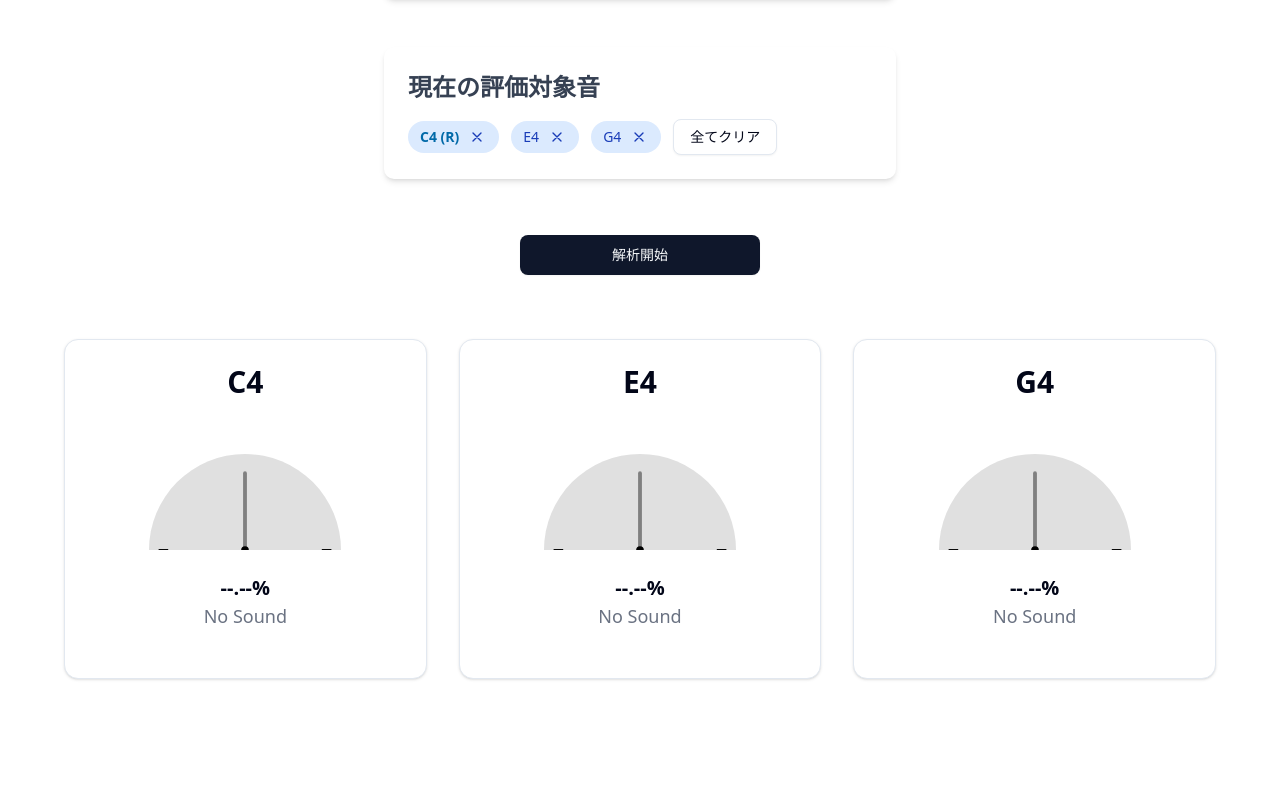
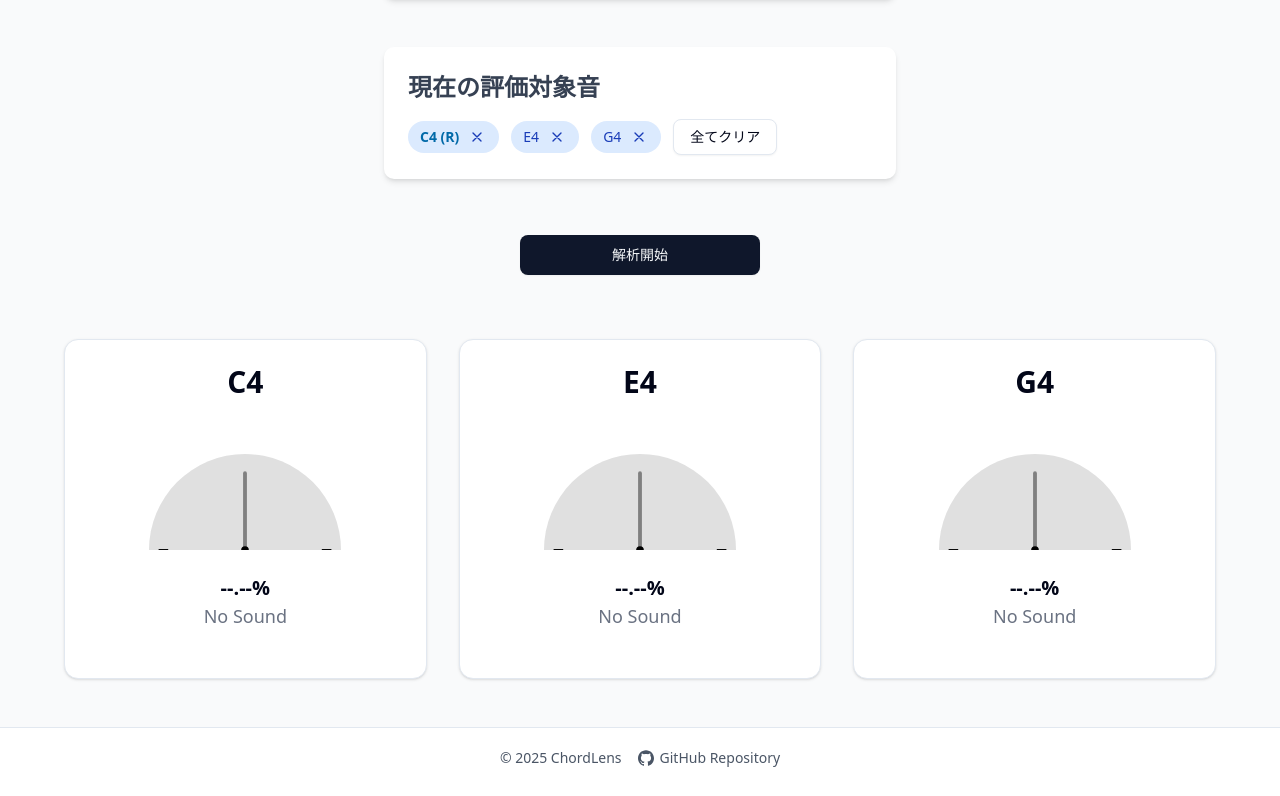
Before and after one commit to guchipa/chordlens, a Next.js app in the folder frontend/: page /chordlens/ in a window 1280 px wide. Shown: the part 461-1257 px from the top of the page. Before the commit the page ends 1188 px from the top, so only its background shows below. Built offline with nearby package versions, Linux system fonts and the light colour scheme.

Commit message:
feat: footerを実装

```diff
--- a/frontend/app/page.tsx
+++ b/frontend/app/page.tsx
@@ -38,6 +38,8 @@ import {
 
 // 音程メーターコンポーネントをインポート
 import { TunerMeter } from "@/components/TunerMeter"; // TunerMeter.tsx のパス
+
+import { AppFooter } from "@/components/AppFooter";
 
 // shadcn/ui の Card コンポーネント (詳細解析結果リスト用)
 import { Card, CardContent, CardHeader, CardTitle } from "@/components/ui/card";
@@ -191,10 +193,11 @@ export default function HomePage() {
   }, []);
 
   return (
-    <main className="container mx-auto flex min-h-screen flex-col items-center gap-8 p-4 sm:p-8 md:p-12">
+    <div className="flex flex-col min-h-screen bg-gray-50">
+      <main className="container mx-auto flex flex-grow flex-col items-center gap-8 p-4 sm:p-8 md:p-12">
         <div className="text-center">
           <h1 className="text-3xl font-extrabold text-gray-800 sm:text-4xl">
-          和音チューナー
+            和音チューナー Web版
           </h1>
           <h2 className="mt-2 max-w-2xl text-base text-gray-600 sm:text-lg">
             マイクから音声を入力し、設定した和音の純正律からの音程のズレをリアルタイムで解析します。
@@ -387,7 +390,6 @@ export default function HomePage() {
                   <p>評価する音を追加して、解析を開始してください。</p>
                 </div>
               )}
-
           {/* 詳細な解析結果リスト */}
           {analysisResult && currentPitchList.length > 0 && (
             <div className="md:col-span-2 lg:col-span-3">
@@ -456,5 +458,7 @@ export default function HomePage() {
           )}
         </div>
       </main>
+      <AppFooter />
+    </div>
   );
 }
--- /dev/null
+++ b/frontend/components/AppFooter.tsx
@@ -0,0 +1,34 @@
+"use client";
+
+import React from "react";
+
+export const AppFooter = () => {
+  const currentYear = new Date().getFullYear();
+
+  return (
+    <footer className="w-full bg-white border-t">
+      <div className="container mx-auto py-5 px-4 text-center text-sm text-gray-600">
+        <div className="flex flex-col sm:flex-row justify-center items-center gap-2 sm:gap-4 mb-2">
+          <p>&copy; {currentYear} ChordLens</p>
+          <a
+            href="https://github.com/guchipa/chordlens"
+            target="_blank"
+            rel="noopener noreferrer"
+            className="inline-flex items-center gap-1.5 hover:text-gray-900 transition-colors"
+          >
+            <svg
+              role="img"
+              viewBox="0 0 24 24"
+              xmlns="http://www.w3.org/2000/svg"
+              className="h-4 w-4 fill-current"
+            >
+              <title>GitHub</title>
+              <path d="M12 .297c-6.63 0-12 5.373-12 12 0 5.303 3.438 9.8 8.205 11.385.6.113.82-.258.82-.577 0-.285-.01-1.04-.015-2.04-3.338.724-4.042-1.61-4.042-1.61C4.422 18.07 3.633 17.7 3.633 17.7c-1.087-.744.084-.729.084-.729 1.205.084 1.838 1.236 1.838 1.236 1.07 1.835 2.809 1.305 3.495.998.108-.776.417-1.305.76-1.605-2.665-.3-5.466-1.332-5.466-5.93 0-1.31.465-2.38 1.235-3.22-.135-.303-.54-1.523.105-3.176 0 0 1.005-.322 3.3 1.23.96-.267 1.98-.399 3-.405 1.02.006 2.04.138 3 .405 2.28-1.552 3.285-1.23 3.285-1.23.645 1.653.24 2.873.12 3.176.765.84 1.23 1.91 1.23 3.22 0 4.61-2.805 5.625-5.475 5.92.42.36.81 1.096.81 2.22 0 1.606-.015 2.896-.015 3.286 0 .315.21.69.825.57C20.565 22.092 24 17.592 24 12.297c0-6.627-5.373-12-12-12" />
+            </svg>
+            GitHub Repository
+          </a>
+        </div>
+      </div>
+    </footer>
+  );
+};
```
Lines whose indentation alone changed are shown as unchanged.
